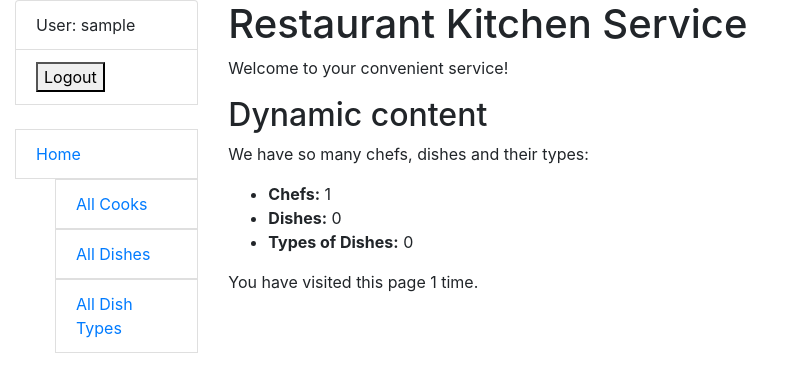
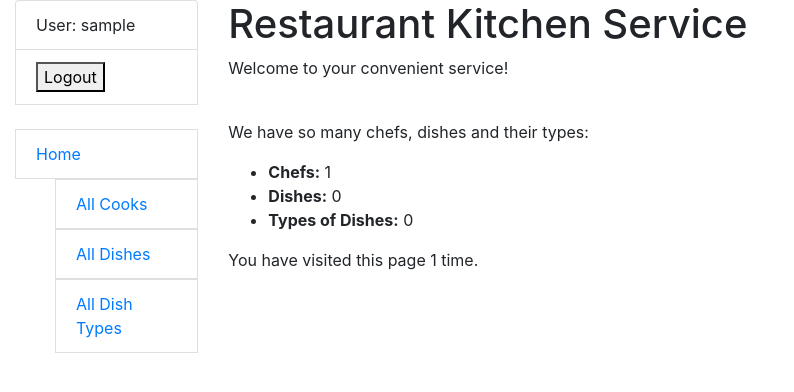
Before and after one commit to VladPh1/restaurant-kitchen-service, a Django app: page /service/ in a window 1280 px wide. Shown: the top 392 px of the page, without its empty margins (0-794 px from the left). Run offline with Django 5.2, Linux system fonts and the light colour scheme; the visitor is signed in with stand-in values (Sample User, id 1); data comes from the database, SQL or seed files in the repository; data that the repository does not hold is empty.

Commit message:
deleted thr title in service/index.html

```diff
--- a/templates/service/index.html
+++ b/templates/service/index.html
@@ -3,7 +3,7 @@
 {% block content %}
     <h1>Restaurant Kitchen Service</h1>
     <p>Welcome to your convenient service!</p>
-    <h2>Dynamic content</h2>
+  <br>
     <p>We have so many chefs, dishes and their types:</p>
     <ul>
         <li><strong>Chefs:</strong> {{ num_cookers }}</li>
```
